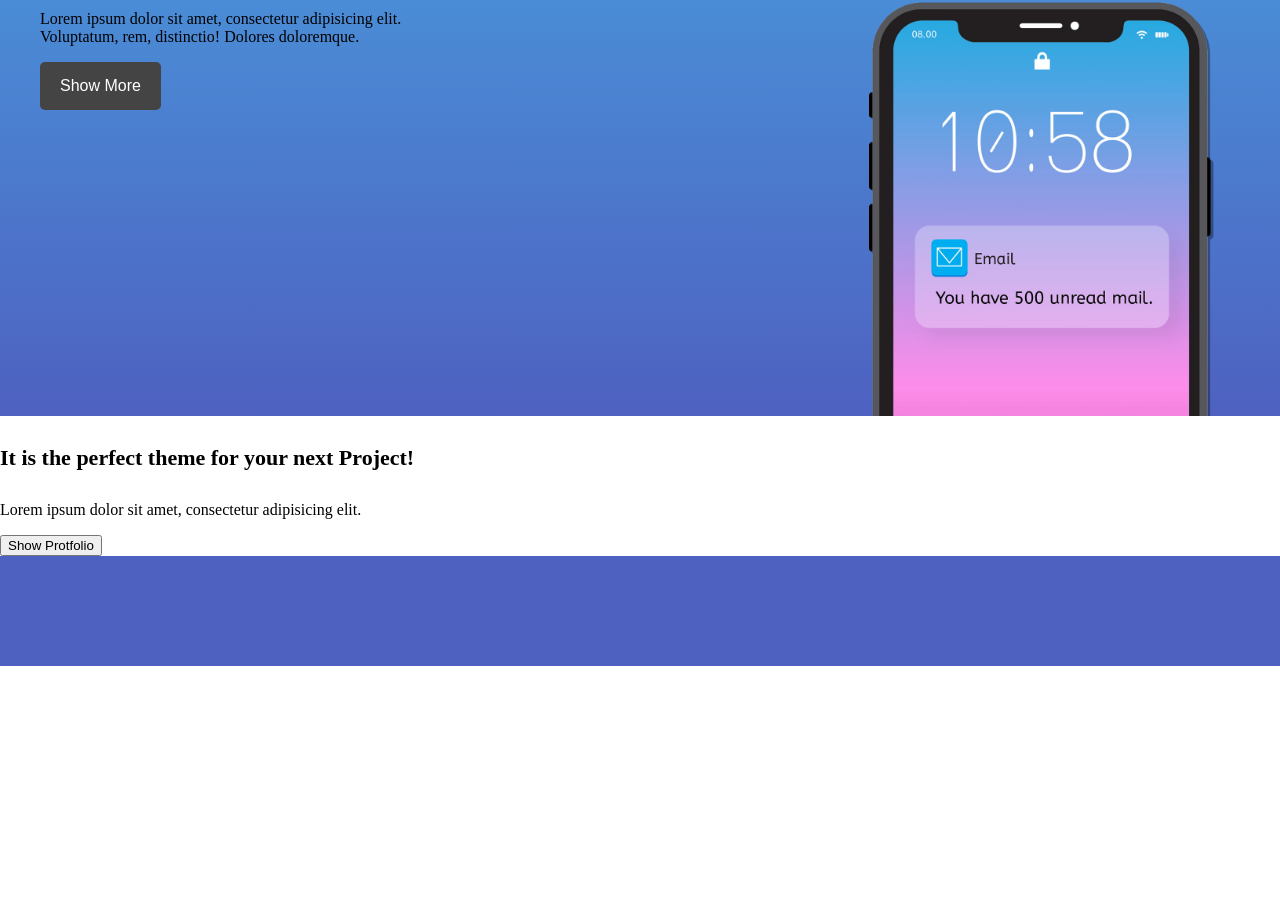
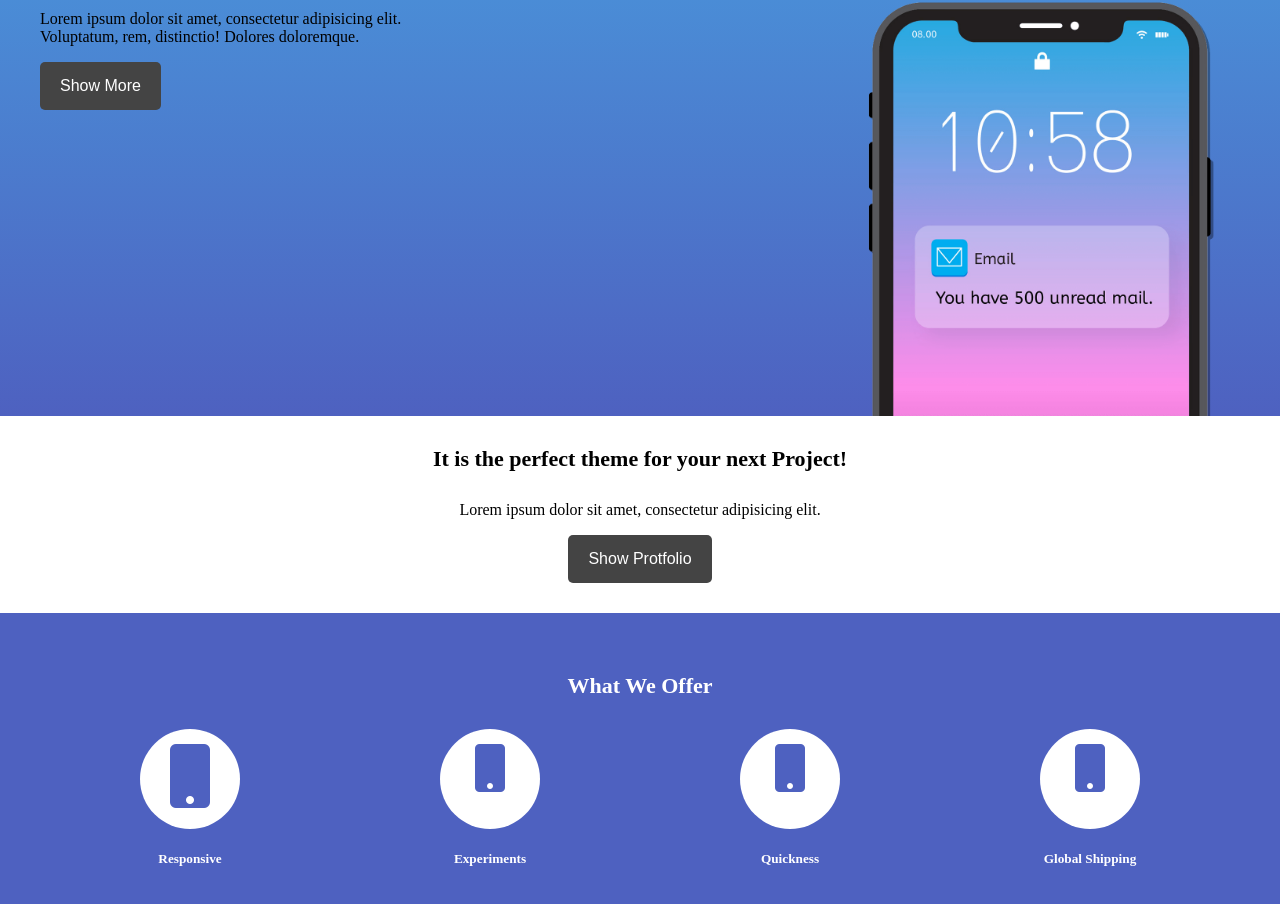
Before and after one commit to chaewoonOh/prac-html2, a plain HTML site: page layout3.html in a window 1280 px wide. Shown: the part 134-1038 px from the top of the page. Before the commit the page ends 800 px from the top, so only its background shows below. Drawn offline with Linux system fonts and the light colour scheme.

Commit message:
LandingPage service 영역 items 완성

```diff
--- a/layout3.html
+++ b/layout3.html
@@ -19,13 +19,34 @@
       <img src="assets/image/iphone.png" class="main-iphone">
     </div>
   </div>
-  <div>
+  <div class="main2-background">
     <h4>It is the perfect theme for your next Project!</h4>
     <p>Lorem ipsum dolor sit amet, consectetur adipisicing elit.</p>
-    <button>Show Protfolio</button>
+    <button class="btn btn-black">Show Protfolio</button>
   </div>
   <div class="service">
+    <div class="main-container">
+      <h4 style="margin-top: 0;">What We Offer</h4>
+      <div class="service-items">
+        <div>
+          <i class="fa fa-mobile fa-4x service-icon"></i>
+          <h5>Responsive</h5>
+        </div>
+        <div>
+          <i class="fa fa-mobile fa-3x service-icon"></i>
+          <h5>Experiments</h5>
+        </div>
+        <div>
+          <i class="fa fa-mobile fa-3x service-icon"></i>
+          <h5>Quickness</h5>
+        </div>
+        <div>
+          <i class="fa fa-mobile fa-3x service-icon"></i>
+          <h5>Global Shipping</h5>
+        </div>
 
+      </div>
+    </div>
   </div>
 </body>
 </html>
--- a/styles/layout3.css
+++ b/styles/layout3.css
@@ -48,12 +48,35 @@ h4 {
   background: gray;
 }
 
+.main2-background {
+  text-align: center;
+  margin: 30px;
+}
+
 .service {
   background-color: #4e61c0;
   width: 100%;
   color: white;
   text-align: center;
   padding: 60px 30px 50px 30px;
+}
+.service-items {
+  display: flex;
+}
+.service-items div {
+  width: 25%;
+}
+.service h5 {
+  margin-bottom: 0px;
+}
+.service-icon {
+  background: white;
+  color: #4e61c0;
+  width: 100px;
+  height: 100px;
+  border-radius: 50%;
+  box-sizing: border-box;
+  padding: 15px;
 }
 
 @media screen and (max-width: 992px) {
```
